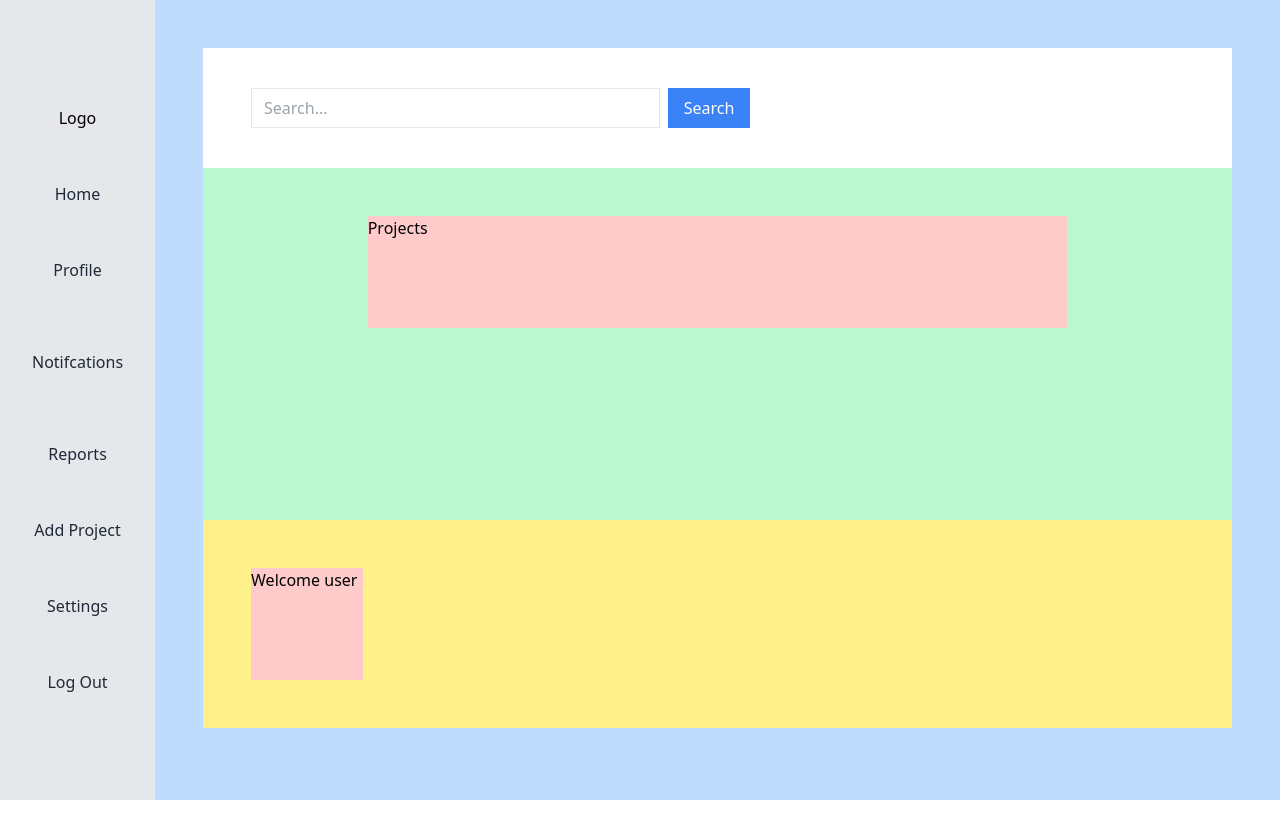
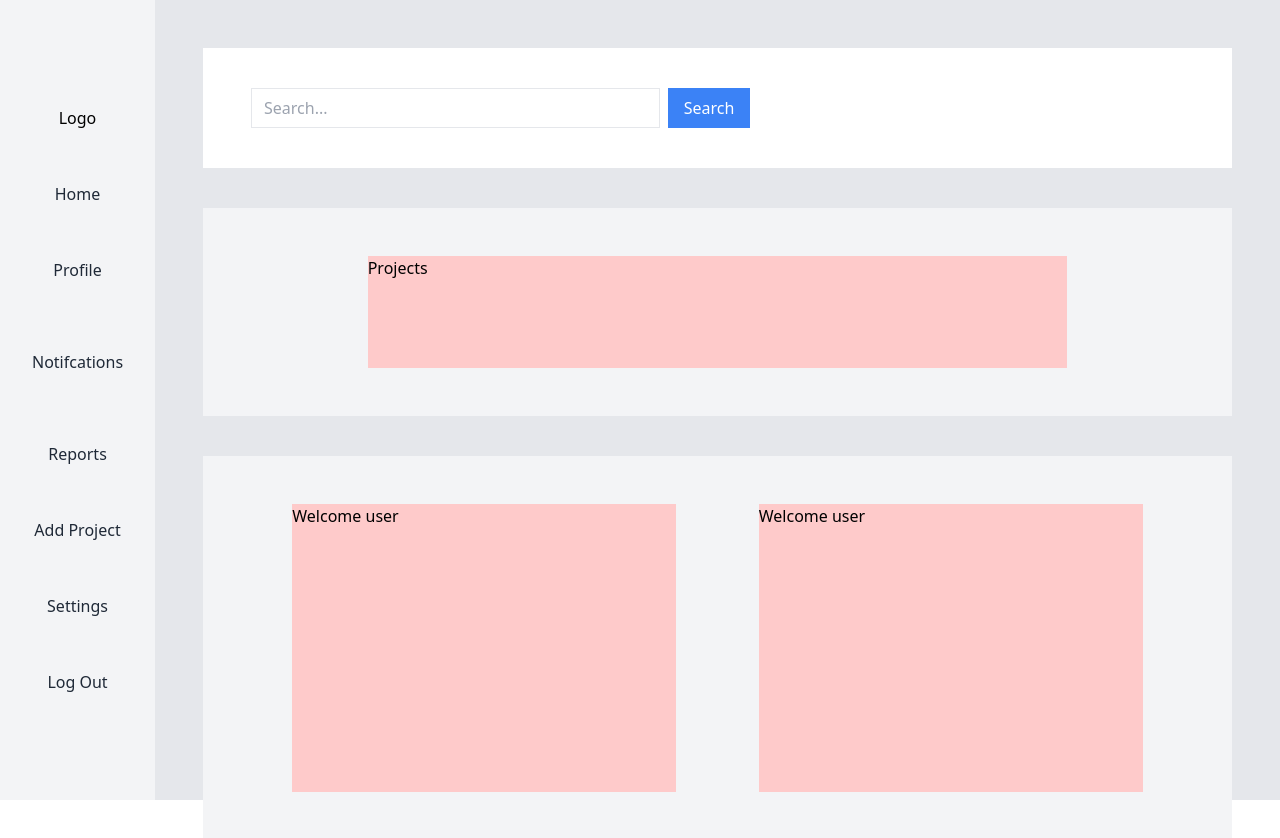
Before and after one commit to k-vernon/logiclogs-frontend, a Next.js app: page /dashboard in a window 1280 px wide. Before the commit the page ends 800 px from the top, so only its background shows below. Built offline with nearby package versions, Linux system fonts and the light colour scheme.

Commit message:
add styling to dashboard index

```diff
--- a/components/DashNav/DashNav.js
+++ b/components/DashNav/DashNav.js
@@ -5,7 +5,7 @@ import Link from "next/link"
 
 export default function DashNav(){
   return (
-    <nav className="flex w-40 bg-gray-200 py-20 p-4 h-screen w-10 text-center">
+    <nav className="flex w-40 bg-gray-100 py-20 p-4 h-screen w-10 text-center">
       <ul className="flex flex-col justify-around">
         <li className="">
         Logo
--- a/pages/dashboard/index.js
+++ b/pages/dashboard/index.js
@@ -13,8 +13,8 @@ const DashboardPage = () => {
   return (
     <div className="flex">
       <DashNav/>
-      <section className="flex flex-col p-12 w-screen h-screen bg-blue-200">
-        <section className="flex flex-row bg-white h-15 pl-12 py-10">
+      <section className="flex flex-col p-12 w-screen h-screen bg-gray-200">
+        <section className="flex flex-row bg-white h-15 pl-12 py-10 mb-10">
           <input
             className="border w-5/12 px-3"
             type="text"
@@ -26,13 +26,16 @@ const DashboardPage = () => {
           Search
           </button>
         </section>
-        <section className="flex flex-row p-12 h-1/2 bg-green-200 justify-center ">
+        <section className="flex flex-row p-12 h-1/2 bg-gray-100 justify-center mb-10">
           <div className="bg-red-200 w-3/4 h-28">
             <h1>Projects</h1>
           </div>
         </section>
-        <section className="flex flex-row p-12 bg-yellow-200">
-          <div className="bg-red-200 w-28 h-28">
+        <section className="flex flex-row p-12 bg-gray-100 justify-around">
+          <div className="bg-red-200 w-96 h-72">
+           <h1>Welcome user</h1>
+          </div>
+          <div className="bg-red-200 w-96 h-72">
            <h1>Welcome user</h1>
           </div>
         </section>
```
